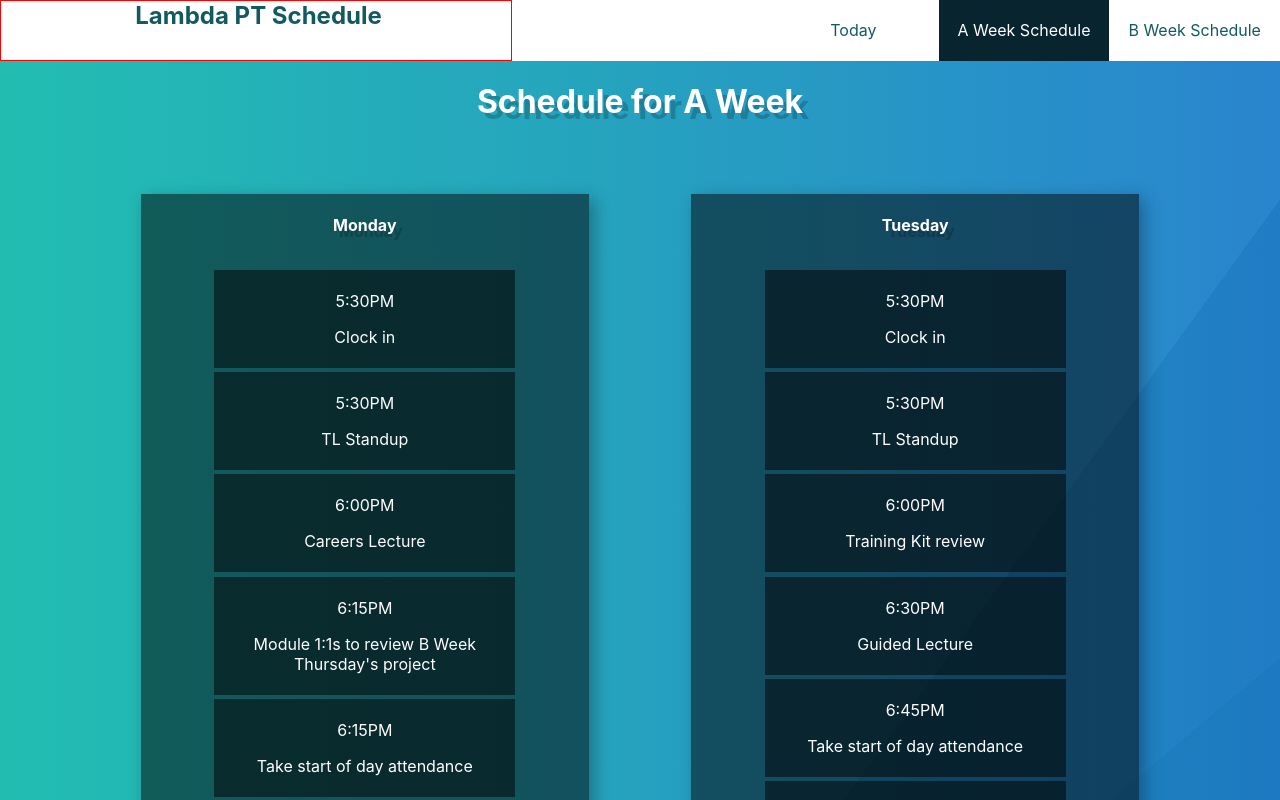
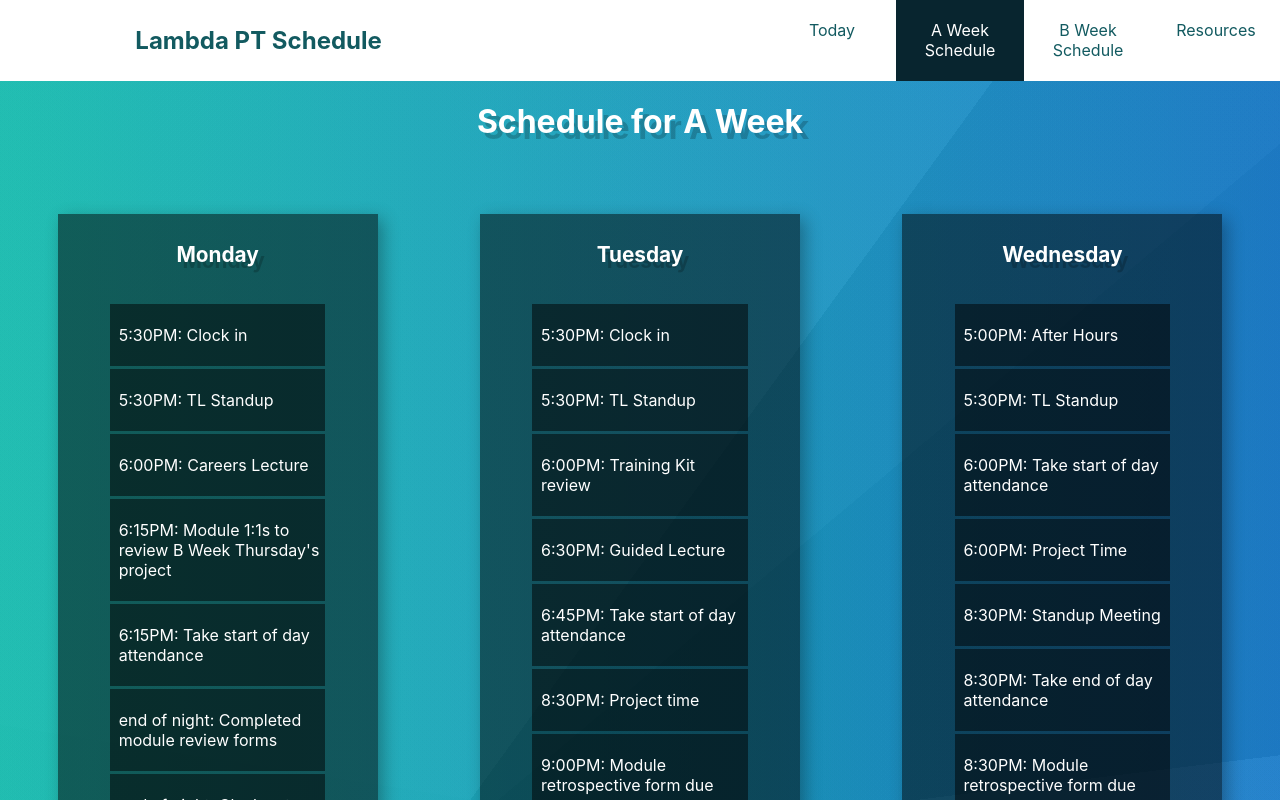
Before and after one commit to alexandercsierra/weeklyTaskTracker, a React (Create React App) app in the folder ptschedule/: page /aweek in a window 1280 px wide. Shown: the top 800 px of the page. Built offline with nearby package versions, Linux system fonts and the light colour scheme.

Commit message:
added some styling and new page

```diff
--- a/ptschedule/src/App.js
+++ b/ptschedule/src/App.js
@@ -7,6 +7,7 @@
 import {Nav} from './components/Nav'
 import {Route, withRouter} from 'react-router-dom'
 import WeekList from './components/WeekList'
+import Resources from './components/Resources'
 
 function App() {
   //current full date
@@ -19,9 +20,15 @@
 
   useEffect(()=>{
     //set current date to state
+    // let time = moment().format('LT');
+    // console.log(time);
+    // if (time === '1:32 AM'){
+    //   console.log("cleared");
+    // }
     const dateArray = moment().format('MMMM D').split(" ");
     setCurrentDate(dateArray)
     setCurrentDay(moment().format('dddd'))
+
 
   }, [currentDay, reload])
 
@@ -34,6 +41,7 @@
       <Route exact path="/"><TaskList tasks={tasks} currentDay={currentDay} currentDate={currentDate}/></Route>
       <Route path='/aweek'><WeekList week={"a"}/></Route>
       <Route path='/bweek'><WeekList week={"b"}/></Route>
+      <Route path='/resources'><Resources/></Route>
 
 
     </div>
--- a/ptschedule/src/components/Nav.js
+++ b/ptschedule/src/components/Nav.js
@@ -14,6 +14,7 @@
                 <TheNavLink to="/" exact={true} onClick={()=>props.setReload(true)}>Today</TheNavLink>
                 <TheNavLink to="/aweek" onClick={()=>props.setReload(false)}>A Week Schedule</TheNavLink>
                 <TheNavLink to="/bweek" onClick={()=>props.setReload(false)}>B Week Schedule</TheNavLink>
+                <TheNavLink to="/resources" onClick={()=>props.setReload(false)}>Resources</TheNavLink>
             </LinkDiv>
 
         </NavBar>
@@ -25,6 +26,7 @@
     background: white;
     display: flex;
     justify-content: space-between;
+    align-items: center;
     @media(max-width: 665px){
         flex-direction: column;
 
@@ -37,16 +39,21 @@
     color: #125a60;
     width: 100%;
     @media(max-width: 750px){
-        font-size: 1rem;
+        font-size: 1.8rem;
     }
 
 `;
 
 const TitleDiv = styled.div`
     width: 40%;
-    border: 1px solid red;
     display: flex;
     justify-content: flex-start;
+    @media(max-width: 655px){
+        width: 100%;
+        // font-size: 1rem;
+        // border: 1px solid red;
+        padding: 2%;
+    }
 
 `;
 
@@ -70,6 +77,6 @@
         width: 50%;
     }
     @media(max-width: 665px){
-        width: 70%;
+        width: 100%;
     }
 `;
--- /dev/null
+++ b/ptschedule/src/components/Resources.js
@@ -0,0 +1,63 @@
+import React from 'react'
+import styled from 'styled-components'
+import modules from '../data/modules'
+
+export default function Resources() {
+    // const mapped = modules.map(mods=>mods.weeks.map(week=>week.days));
+
+    // console.log(mapped[0]);
+    return (
+        <ContainerDiv>
+            <DayDiv>
+                <Title>Coming Soon</Title>
+                <TaskDiv>
+                    <ActDiv>
+                        <Para></Para>
+                    </ActDiv>
+                </TaskDiv>
+            </DayDiv>
+        </ContainerDiv>
+    )
+}
+
+
+const TaskDiv = styled.div`
+    margin: 0 auto;
+    padding: 2%;
+`;
+
+const ContainerDiv = styled.div`
+    width: 25%;
+    margin: 4%;
+    box-shadow: 0.3em 0.3em 1em rgba(0,0,0,0.3);
+    background: rgba(0,0,0,.5);
+    color: white;
+    @media(max-width: 1250px){
+        width: 70%;
+    }
+    @media(max-width: 750px){
+        width: 90%;
+    }
+
+`;
+
+const DayDiv=styled.div``;
+
+const Title = styled.h4`
+    font-size: 1.3rem;
+    color: white;
+    text-shadow: 6px 6px 0px rgba(0,0,0,0.2);
+`;
+
+const ActDiv=styled.div`
+    background: rgba(0,0,0,.5);
+    padding: 5px 0;
+    margin: 1% auto;
+    width: 70%;
+
+`;
+
+const Para = styled.p`
+    padding-left: 4%;
+    text-align: left;
+`;
--- a/ptschedule/src/components/Task.js
+++ b/ptschedule/src/components/Task.js
@@ -62,7 +62,7 @@
 export default Task
 
 const Card = styled.div`
-    width: 10%;
+    width: 15%;
     padding: 2%;
     margin: 1%;
     box-shadow: 0.3em 0.3em 1em rgba(0,0,0,0.3);
--- a/ptschedule/src/components/TaskList.js
+++ b/ptschedule/src/components/TaskList.js
@@ -41,17 +41,19 @@
 `;
 
 const Button = styled.div`
-    margin-top: 2%;
-    width: 50%;
+    background: white;
+    margin: 10% auto;
+    width: 60%;
     padding: 4% 0;
     // border: none;
     cursor: pointer;
     box-shadow: 0.3em 0.3em 1em rgba(0,0,0,0.3);
 
+
 `;
 
 const Qdiv = styled.div`
-    border: 1px solid red;
+    // border: 1px solid red;
     margin: 0 auto;
     width: 30%;
 `;
--- a/ptschedule/src/components/Week.js
+++ b/ptschedule/src/components/Week.js
@@ -8,14 +8,9 @@
 `;
 
 const ContainerDiv = styled.div`
-    // border: 1px solid green;
-    width: 35%;
+    width: 25%;
     margin: 4%;
     box-shadow: 0.3em 0.3em 1em rgba(0,0,0,0.3);
-    // display: flex;
-    // flex-direction: column;
-    // justify-content: center;
-    // align-items: center;
     background: rgba(0,0,0,.5);
     color: white;
     @media(max-width: 1250px){
@@ -30,6 +25,7 @@
 const DayDiv=styled.div``;
 
 const Title = styled.h4`
+    font-size: 1.3rem;
     color: white;
     text-shadow: 6px 6px 0px rgba(0,0,0,0.2);
 `;
@@ -43,7 +39,8 @@
 `;
 
 const Para = styled.p`
-    // padding: 1% 0;
+    padding-left: 4%;
+    text-align: left;
 `;
 
 const Week = (props) => {
@@ -58,8 +55,8 @@
                     {tasks[day].map(task => {
                         return (
                             <ActDiv>
-                                <Para>{task.time}</Para>
-                                <Para>{task.activity}</Para>
+                                <Para>{task.time}: {task.activity}</Para>
+                                {/* <Para></Para> */}
                             </ActDiv>
 
                         )
@@ -68,13 +65,12 @@
             </DayDiv>}
             {week==="b" &&
             <DayDiv>
-                <h4>{day.substring(1)}</h4>
+                <Title>{day.substring(1)}</Title>
                 <TaskDiv>
                     {tasks[day].map(task => {
                         return (
                             <ActDiv>
-                                <p>{task.time}</p>
-                                <p>{task.activity}</p>
+                                <Para>{task.time}: {task.activity}</Para>
                             </ActDiv>
 
                         )
--- a/ptschedule/src/components/WeekList.js
+++ b/ptschedule/src/components/WeekList.js
@@ -7,56 +7,22 @@
 
 const WeekList = (props) => {
     const {week} = props;
-    // const [weekList, setWeekList] = useState([]);
     const [dayNames, setDayNames] = useState([]);
 
     useEffect(()=>{
-
+        //if week is a week, filter out b week tasks and set the remaining days to state dayNames
         if (week === 'a'){
             const keys = Object.keys(tasks);
             const filteredKeys = keys.filter(key => key.includes('b') === false);
-            // const weekArrs = filteredKeys.map(key => tasks[key]);
-
-            // const justDayNames = filteredKeys.map(key => {
-            //    key = key.substring(1);
-            //    console.log(key);
-            // })
-
-
             setDayNames(filteredKeys);
 
 
-            const vals = Object.values(tasks);
-            const taskList = [];
-            for (let i=0; i<7; i++){
-                for (let j=0; j<vals[i].length; j++){
-
-                    taskList.push(vals[i][j]);
-                }
-            }
-
-            // setWeekList(taskList);
-
-
+        //if week is b week, filter out a week tasks and set the remaining days to state dayNames
         } else if (week === 'b'){
             const keys = Object.keys(tasks);
             const filteredKeys = keys.filter(key => key.includes('b') === true);
-            // const weekArrs = filteredKeys.map(key => tasks[key]);
+            setDayNames(filteredKeys);
 
-            // const justDayNames = filteredKeys.map(key => {
-            //    key = key.substring(1);
-            // })
-            console.log('filtered b keys', filteredKeys);
-            setDayNames(filteredKeys);
-            const vals = Object.values(tasks);
-            const taskList = [];
-            for (let i=0; i<7; i++){
-                for (let j=0; j<vals[i].length; j++){
-                    taskList.push(vals[i][j]);
-                }
-            }
-            console.log('tasklist', taskList);
-            // setWeekList(taskList);
         }
     },[week])
 
@@ -81,7 +47,7 @@
     display: flex;
     flex-wrap: wrap;
     justify-content: center;
-    // border: 1px solid red;
+
 `;
 
 const Title = styled.h1`
--- /dev/null
+++ b/ptschedule/src/data/modules.js
@@ -0,0 +1,97 @@
+export default [
+    {
+        unit: 'Web Fundamentals',
+        weeks: [
+            {
+                name: 'User Interface and Git',
+                days: [
+                    {
+                        name: 'User Interface I',
+                        links: [
+                            {
+                                url: '',
+                                desc: '',
+
+                            }
+                        ]
+                    },
+                    {
+                        name: 'Git for Web Development',
+                        links: [
+                            {
+                                url: '',
+                                desc: '',
+
+                            }
+                        ]
+                    },
+                    {
+                        name: 'User Interface II',
+                        links: [
+                            {
+                                url: '',
+                                desc: '',
+
+                            }
+                        ]
+                    },
+                    {
+                        name: 'User Interface III',
+                        links: [
+                            {
+                                url: '',
+                                desc: '',
+
+                            }
+                        ]
+                    }
+                ]
+            },
+            {
+                name: 'Advanced CSS',
+                days: [
+                    {
+                        name: 'Responsive Design I',
+                        links: [
+                            {
+                                url: '',
+                                desc: '',
+
+                            }
+                        ]
+                    },
+                    {
+                        name: 'Responsive Design II',
+                        links: [
+                            {
+                                url: '',
+                                desc: '',
+
+                            }
+                        ]
+                    },
+                    {
+                        name: 'Preprocessing I',
+                        links: [
+                            {
+                                url: '',
+                                desc: '',
+
+                            }
+                        ]
+                    },
+                    {
+                        name: 'Preprocessing II',
+                        links: [
+                            {
+                                url: '',
+                                desc: '',
+
+                            }
+                        ]
+                    }
+                ]
+            }
+        ]
+    }
+]
```
